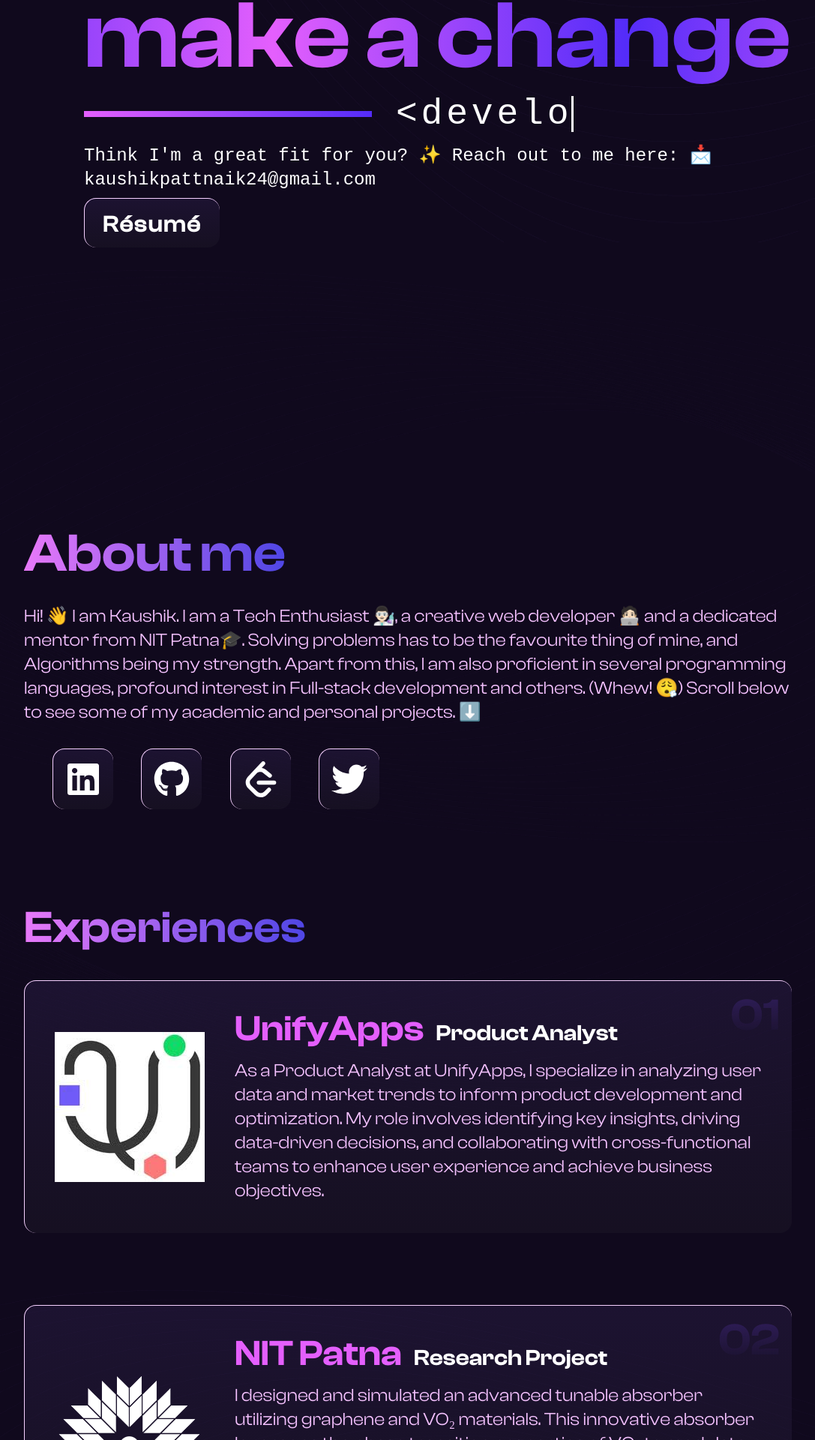
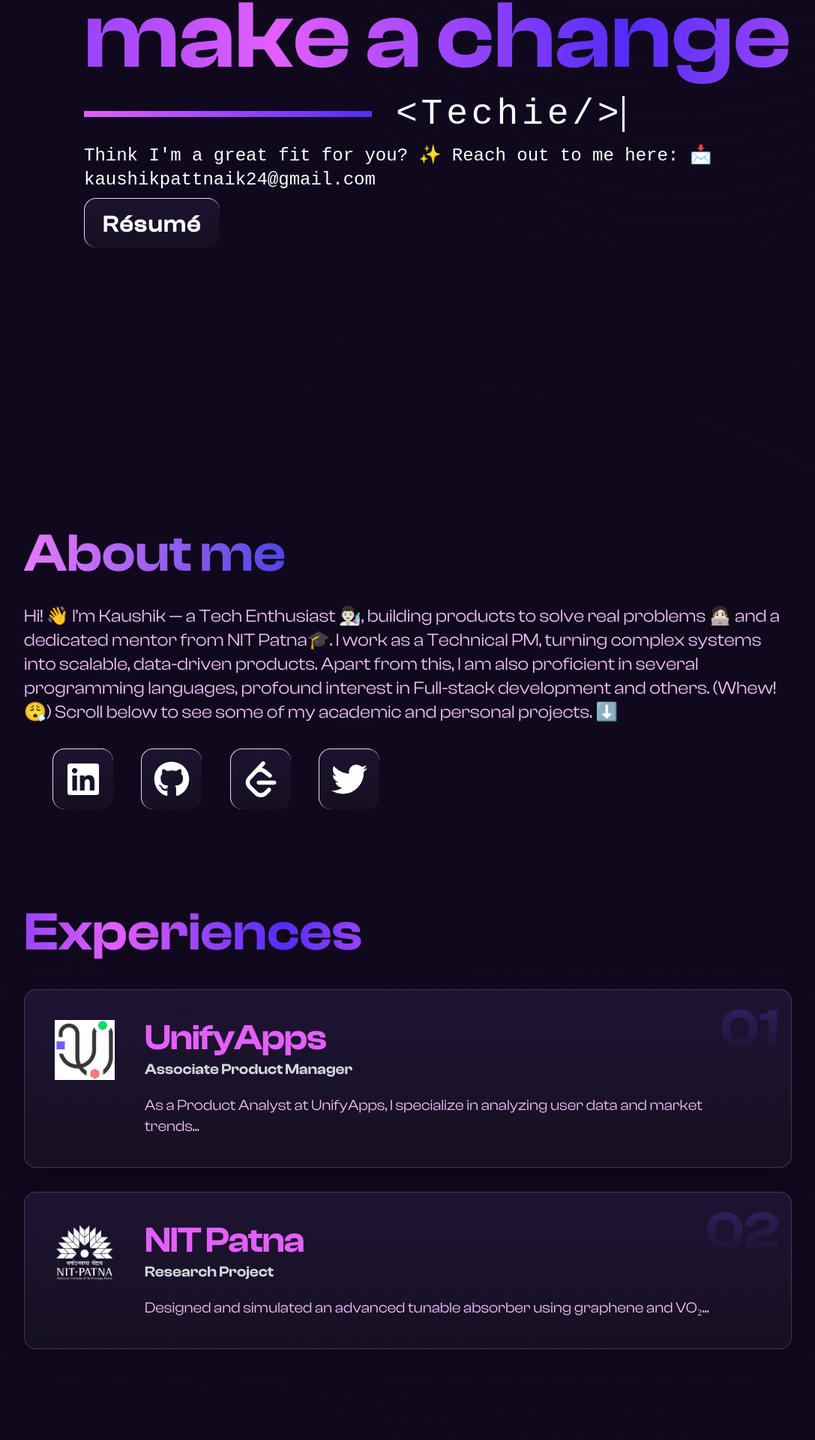
Before and after one commit to K1ngKP/iAMkp, a React (Vite) app: page / in a window 1280 px wide. Shown: the part 440-2360 px from the top of the page at 75% size, without its empty margins (96-1183 px from the left). Built offline with nearby package versions, Linux system fonts and the light colour scheme; a web font is replaced by a local one.

Commit message:
Profile Update

```diff
--- a/package.json
+++ b/package.json
@@ -14,6 +14,7 @@
     "@fortawesome/free-brands-svg-icons": "^6.6.0",
     "@fortawesome/react-fontawesome": "^0.2.2",
     "fortawesome": "^0.0.1-security",
+    "framer-motion": "^12.38.0",
     "react": "^18.2.0",
     "react-dom": "^18.2.0",
     "react-icons": "^5.0.1",
--- a/src/components/Experience.tsx
+++ b/src/components/Experience.tsx
@@ -1,22 +1,39 @@
+import { useState } from "react";
 import ExperienceCard from "./ExperienceCard";
+import experienceData from "../data/experience";
 
-import experienceData from "../data/experience";
 const Experience = () => {
+
+  const [active, setActive] = useState<string | null>(null);
+
   return (
-    <div id="experience-section" className="w-4/5 my-32 mx-auto">
-      <h3 className="text-4xl md:text-5xl lg:text-6xl xl:text-71xl inline text-transparent bg-clip-text bg-gradient-to-r from-fuchsia-400 to-indigo-600">
+    <div className="w-4/5 mx-auto my-32">
+
+      <h3 className="moving-gradient text-6xl md:text-7xl lg:text-8xl xl:text-7xl inline">
         Experiences
       </h3>
-      <div className="flex flex-col gap-10 xl:gap-24 pt-10">
-        {experienceData.map((exp) => (
-          <ExperienceCard
-            index={exp.index}
-            company={exp.company}
-            description={exp.description}
-            position={exp.position}
-            logo={exp.logo}
-          />
-        ))}
+
+      <div className="mt-10 flex flex-col gap-8">
+
+        {experienceData.map((exp) => {
+
+          const isActive = active === exp.index;
+
+          return (
+            <div
+              key={exp.index}
+              onClick={() => setActive(isActive ? null : exp.index)}
+              className={`transition-all duration-300 ${
+                active && !isActive
+                  ? "opacity-40 scale-[0.98]"
+                  : "opacity-100 scale-100"
+              }`}
+            >
+              <ExperienceCard {...exp} />
+            </div>
+          );
+        })}
+
       </div>
     </div>
   );
--- a/src/components/ExperienceCard.tsx
+++ b/src/components/ExperienceCard.tsx
@@ -1,5 +1,8 @@
+"use client";
+
 import "./styles/ExperienceCard.css";
-
+import { useState } from "react";
+import { motion, AnimatePresence } from "framer-motion";
 import { ExperienceContent } from "../data/experience";
 
 const ExperienceCard = ({
@@ -8,54 +11,92 @@ const ExperienceCard = ({
   description,
   position,
   logo,
+  projects,
 }: ExperienceContent) => {
+
+  const [expanded, setExpanded] = useState(false);
+
   return (
-    <div className="experience-card relative flex-1 p-4 xl:p-10 flex flex-col lg:flex-row gap-4 xl:gap-10 rounded-2xl border-l border-t border-fuchsia-200">
+    <motion.div layout className="w-full">
+
+      {/* 🔥 YOUR ORIGINAL CARD (UNCHANGED STYLE) */}
+      <div
+        onClick={() => setExpanded(!expanded)}
+        className="experience-card relative w-full p-6 xl:p-10 flex flex-col lg:flex-row gap-6 xl:gap-10 rounded-2xl border border-fuchsia-200/20 cursor-pointer"
+      >
         <img
-        className="sm:pb-0 mx-auto max-w-24 xl:max-w-max object-contain"
+          className="mx-auto lg:mx-0 w-16 h-16 xl:w-20 xl:h-20 object-contain"
           src={logo}
-        height="200px"
-        width="200px"
         />
-      <div>
-        <div className="flex justify-between items-end">
-          <div className="flex flex-wrap gap-2 lg:gap-4 items-end">
+
+        <div className="w-full space-y-3">
+          <div className="flex justify-between items-start">
+            <div className="flex flex-col gap-1">
               <h2
-              className="text-3xl xl:text-5xl"
-              style={{
-                color: "#E45FFD",
-              }}
+                className="text-2xl sm:text-3xl lg:text-4xl xl:text-5xl font-semibold tracking-tight"
+                style={{ color: "#E45FFD" }}
               >
-              {`${company}`}
+                {company}
               </h2>
-            <h3 className="text-xl xl:text-3xl text-white">{`${position}`}</h3>
+
+              <h3 className="text-sm sm:text-base lg:text-lg xl:text-xl text-gray-300 font-medium">
+                {position}
+              </h3>
             </div>
+
             <h2
-            className="text-4xl xl:text-6xl text-transparent absolute top-4 right-4"
+              className="text-5xl xl:text-7xl text-transparent absolute top-4 right-4"
               style={{
                 background:
-                "linear-gradient(180deg, rgba(124, 73, 252, 0.20) 0%, rgba(53, 30, 94, 0.00) 100%)",
+                  "linear-gradient(180deg, rgba(124, 73, 252, 0.25) 0%, rgba(53, 30, 94, 0.00) 100%)",
                 backgroundClip: "text",
               }}
             >
               {index}
             </h2>
           </div>
+
           <p
-          className="pt-4 xl:text-2xl"
-          style={{
-            color: "#F5C2FF",
-          }}
+            className="pt-2 text-sm sm:text-base lg:text-lg xl:text-xl leading-relaxed max-w-3xl"
+            style={{ color: "#F5C2FF" }}
           >
             {description}
           </p>
         </div>
       </div>
+
+      {/* 🔥 EXPANDABLE PROJECT CARDS */}
+      <AnimatePresence>
+        {expanded && projects && (
+          <motion.div
+            initial={{ opacity: 0, height: 0 }}
+            animate={{ opacity: 1, height: "auto" }}
+            exit={{ opacity: 0, height: 0 }}
+            transition={{ duration: 0.4 }}
+            className="mt-4 pl-2 sm:pl-6 border-l border-fuchsia-500 space-y-4"
+          >
+            {projects.map((project, i) => (
+              <motion.div
+                key={i}
+                initial={{ opacity: 0, x: -20 }}
+                animate={{ opacity: 1, x: 0 }}
+                transition={{ delay: i * 0.1 }}
+                className="bg-[#1a1625] p-4 rounded-xl border border-fuchsia-300/20 hover:border-fuchsia-400 transition-all"
+              >
+                <h4 className="text-lg font-semibold text-fuchsia-300">
+                  {project.title}
+                </h4>
+                <p className="text-sm sm:text-base text-gray-400 mt-1">
+                  {project.description}
+                </p>
+              </motion.div>
+            ))}
+          </motion.div>
+        )}
+      </AnimatePresence>
+
+    </motion.div>
   );
 };
 
 export default ExperienceCard;
-
-/*
-text-transparent bg-clip-text bg-gradient-to-b from-violet-600 to-violet-950 }
-*/
--- a/src/components/Hero.tsx
+++ b/src/components/Hero.tsx
@@ -1,5 +1,5 @@
 import "./styles/Hero.css";
-
+import TypingText from "./TypingText";
 const Hero = () => {
   return (
     <div
@@ -30,20 +30,7 @@ const Hero = () => {
           }}
         ></div>
         <div className="flex-grow-0 inline-flex flex-basis-content">
-          <h3
-            className="text-white text-2xl sm:text-3xl xl:text-5xl tracking-wide xl:tracking-widest"
-            style={{
-              fontFamily: "Tabular, monospace",
-              borderRight: "3px solid",
-              width: "100%",
-              whiteSpace: "nowrap",
-              overflow: "hidden",
-              animation:
-                "typing 2s steps(13) infinite alternate, cursor 0.4s step-end infinite alternate",
-            }}
-          >
-            &lt;developer/&gt;&nbsp;
-          </h3>
+          <TypingText/>
         </div>
       </div>
       <div
--- /dev/null
+++ b/src/components/TypingText.tsx
@@ -0,0 +1,51 @@
+import { useEffect, useState } from "react";
+
+const words = ["Product", "Developer", "Techie"];
+
+export default function TypingText() {
+  const [index, setIndex] = useState(0);
+  const [displayText, setDisplayText] = useState("");
+  const [charIndex, setCharIndex] = useState(0);
+  const [isDeleting, setIsDeleting] = useState(false);
+
+  useEffect(() => {
+    const currentWord = words[index];
+
+    const timeout = setTimeout(() => {
+      if (!isDeleting) {
+        setDisplayText(currentWord.substring(0, charIndex + 1));
+        setCharIndex(charIndex + 1);
+
+        if (charIndex + 1 === currentWord.length) {
+          setTimeout(() => setIsDeleting(true), 1000); // pause
+        }
+      } else {
+        setDisplayText(currentWord.substring(0, charIndex - 1));
+        setCharIndex(charIndex - 1);
+
+        if (charIndex - 1 === 0) {
+          setIsDeleting(false);
+          setIndex((prev) => (prev + 1) % words.length);
+        }
+      }
+    }, isDeleting ? 50 : 100);
+
+    return () => clearTimeout(timeout);
+  }, [charIndex, isDeleting, index]);
+
+  return (
+    <div className="flex-grow-0 inline-flex">
+      <h3
+        className="text-white text-2xl sm:text-3xl xl:text-5xl tracking-wide xl:tracking-widest"
+        style={{
+          fontFamily: "Tabular, monospace",
+          borderRight: "3px solid",
+          whiteSpace: "nowrap",
+          overflow: "hidden",
+        }}
+      >
+        &lt;{displayText}/&gt;
+      </h3>
+    </div>
+  );
+}
--- a/src/components/styles/ExperienceCard.css
+++ b/src/components/styles/ExperienceCard.css
@@ -1,13 +1,14 @@
-.experience-card {
+/* .experience-card {
   background: linear-gradient(
     180deg,
     rgba(57, 41, 94, 0.3) 0%,
     rgba(36, 32, 45, 0.3) 100%
   );
-  content: fit;
+
   overflow: visible;
-  flex-basis: 30%;
   transition: transform 0.5s ease-in-out;
+  width: 100%;
+  min-height: fit-content;
 }
 
 .experience-card img {
@@ -17,3 +18,38 @@
 .experience-card:hover {
   transform: translateX(-50px);
 }
+
+
+ */
+.experience-card {
+  background: linear-gradient(
+    180deg,
+    rgba(57, 41, 94, 0.35) 0%,
+    rgba(36, 32, 45, 0.35) 100%
+  );
+
+  backdrop-filter: blur(10px);
+  -webkit-backdrop-filter: blur(10px);
+
+  transition: all 0.35s ease;
+  overflow: hidden;
+
+  box-shadow: 0 8px 30px rgba(0, 0, 0, 0.25);
+}
+
+/* Subtle hover (NOT aggressive like before) */
+.experience-card:hover {
+  transform: translateY(-6px) scale(1.01);
+  box-shadow: 0 20px 50px rgba(168, 85, 247, 0.2);
+}
+
+/* Logo micro interaction */
+.experience-card:hover img {
+  transform: scale(1.05);
+}
+
+/* Sub-card hover glow */
+.experience-card + div div:hover {
+  box-shadow: 0 10px 25px rgba(168, 85, 247, 0.2);
+  transform: translateX(6px);
+}
--- a/src/data/about.ts
+++ b/src/data/about.ts
@@ -9,8 +9,8 @@ export interface AboutContent {
 }
 
 const aboutData: AboutContent = {
-  content: `Hi! 👋 I am Kaushik. I am a Tech Enthusiast 👨🏻‍🔬, a creative web developer 🧑🏻‍💻 and a dedicated mentor from NIT Patna🎓.
-  Solving problems has to be the favourite thing of mine, and Algorithms being my strength. Apart from this,
+  content: `Hi! 👋 I’m Kaushik — a Tech Enthusiast 👨🏻‍🔬, building products to solve real problems 🧑🏻‍💻 and a dedicated mentor from NIT Patna🎓.
+  I work as a Technical PM, turning complex systems into scalable, data-driven products. Apart from this,
    I am also proficient in several programming languages, profound interest
   in Full-stack development and others. (Whew! 😮‍💨) Scroll below to see some of my academic and personal projects. ⬇️`,
   links: {
--- a/src/data/experience.ts
+++ b/src/data/experience.ts
@@ -1,5 +1,9 @@
 import nitpLogo from "../assets/logos/NITP_Logo2.png";
 import unifyappsLogo from "../assets/logos/UnifyApps_logo.jpeg";
+export interface ExperienceDetail {
+  title: string;
+  description?: string;
+}
 
 export interface ExperienceContent {
   index: string;
@@ -7,26 +11,66 @@ export interface ExperienceContent {
   position: string;
   description: string;
   logo: string;
+
+  // NEW 👇
+  projects?: ExperienceDetail[];
+  clients?: string[];
+  highlights?: string[];
 }
 
 const experienceData: ExperienceContent[] = [
   {
     index: "01",
     company: "UnifyApps",
-    position: "Product Analyst",
+    position: "Associate Product Manager",
     description:
-      " As a Product Analyst at UnifyApps, I specialize in analyzing user data and market trends to inform product development and optimization. My role involves identifying key insights, driving data-driven decisions, and collaborating with cross-functional teams to enhance user experience and achieve business objectives.",
+      "As a Product Analyst at UnifyApps, I specialize in analyzing user data and market trends...",
+
     logo: unifyappsLogo,
+
+    // 🔥 Rich content
+    projects: [
+      {
+        title: "Workflow Engine Optimization",
+        description: "Improved execution latency by 30% by redesigning backend flows"
+      },
+      {
+        title: "Dashboard Revamp",
+        description: "Built scalable analytics dashboards for enterprise clients"
+      }
+    ],
+
+    clients: ["PolicyBazaar", "Logistics Enterprise", "Fintech Clients"],
+
+    highlights: [
+      "Worked closely with backend architecture",
+      "Owned product analytics and decision-making",
+      "Improved user experience via data insights"
+    ]
   },
+
   {
     index: "02",
     company: "NIT Patna",
     position: "Research Project",
     description:
-      " I designed and simulated an advanced tunable absorber utilizing graphene and VO₂ materials. This innovative absorber leverages the phase transition properties of VO₂ to modulate absorption across various frequencies, specifically within the Terahertz frequency band for absorptance. The design includes 7 narrowbands and 3 widebands, achieving an operational frequency range of 0.1 - 10 THz.",
+      "Designed and simulated an advanced tunable absorber using graphene and VO₂...",
+
     logo: nitpLogo,
-  },
 
+    projects: [
+      {
+        title: "THz Frequency Absorber",
+        description: "Covered 0.1–10 THz range with tunable absorption"
+      }
+    ],
+
+    highlights: [
+      "7 narrowbands + 3 widebands",
+      "Used graphene + VO₂ phase transition",
+      "Research-focused simulation work"
+    ]
+  }
 ];
 
 export default experienceData;
```
Also changed, not shown: src/data/experienceDetail.ts (added, +7 -0 lines), src/data/skills.ts (+5 -5 lines), 1 other file (tests, documents, lock files or other folders). Lines whose indentation alone changed are shown as unchanged.
